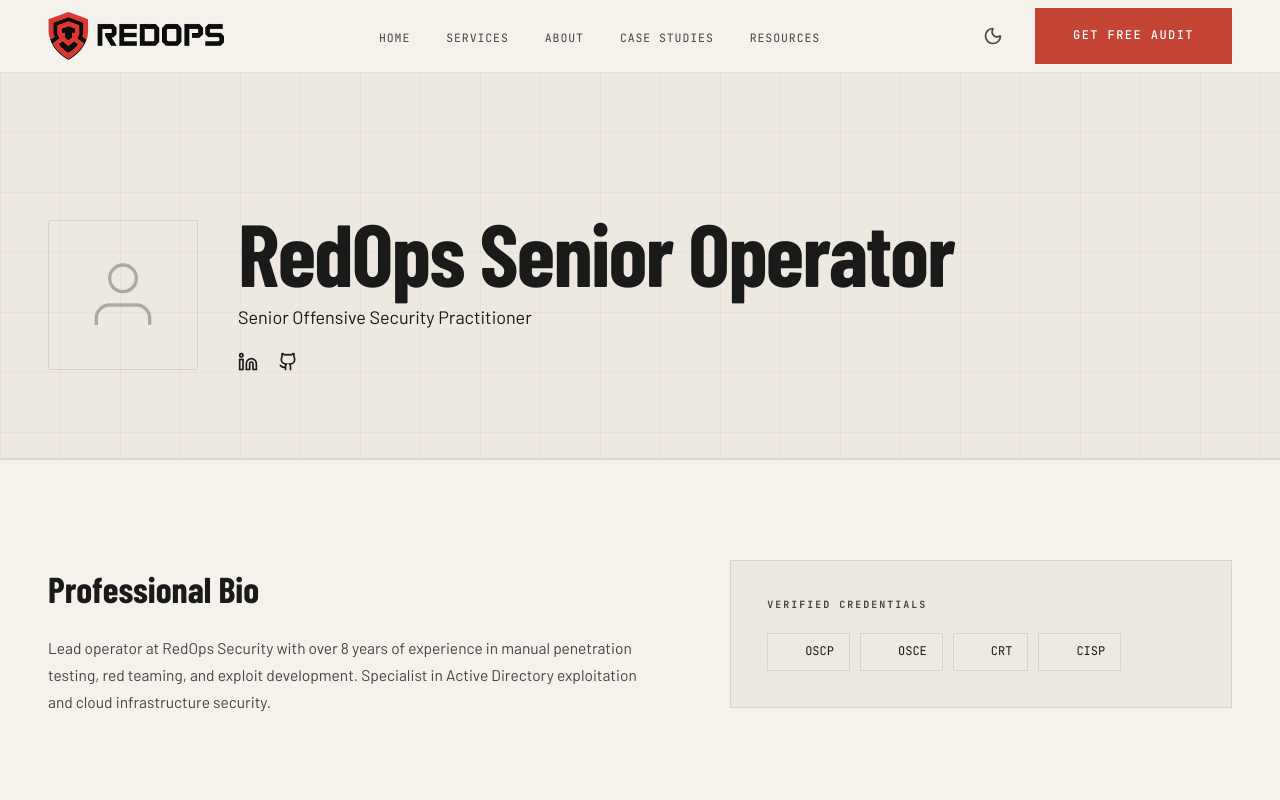
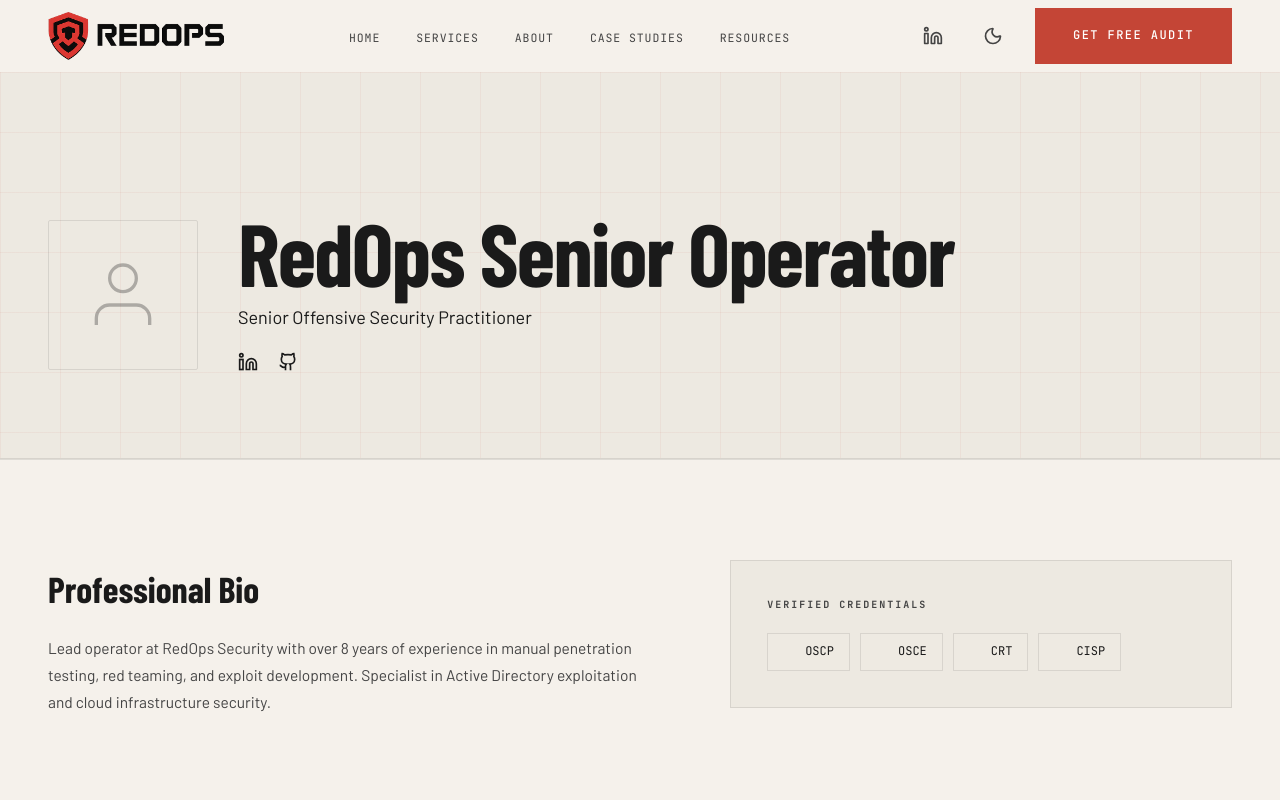
Before and after one commit to aar0n-sec/RedOpsSECURITY, a Next.js app: page /authors/redops-operator in a window 1280 px wide. Shown: the top 800 px of the page. Built offline with nearby package versions, Linux system fonts and the light colour scheme; a web font is replaced by a local one.

Commit message:
Social Media Link

```diff
--- a/src/app/layout.tsx
+++ b/src/app/layout.tsx
@@ -69,7 +69,7 @@ const organizationJsonLd = {
     url: `${SITE_URL}/contact`,
   },
   sameAs: [
-    'https://linkedin.com/company/redops-security',
+    'https://www.linkedin.com/company/redops-security',
     'https://twitter.com/redopssec',
     'https://github.com/redops-security',
   ],
--- a/src/components/Footer.tsx
+++ b/src/components/Footer.tsx
@@ -44,7 +44,7 @@ const Footer = () => {
             <div className="footer-col-title">Connect</div>
             <ul className="footer-links" style={{ marginBottom: '20px' }}>
               <li>
-                <a href="https://linkedin.com/company/redops-security" target="_blank" rel="noopener noreferrer">LinkedIn</a>
+                <a href="https://www.linkedin.com/company/redops-security" target="_blank" rel="noopener noreferrer">LinkedIn</a>
               </li>
               <li>
                 <a href="https://twitter.com/redopssec" target="_blank" rel="noopener noreferrer">X (Twitter)</a>
--- a/src/components/Navigation.tsx
+++ b/src/components/Navigation.tsx
@@ -4,7 +4,7 @@ import { useState, useEffect } from 'react';
 import Image from 'next/image';
 import Link from 'next/link';
 import { usePathname } from 'next/navigation';
-import { Moon, Sun } from 'lucide-react';
+import { Moon, Sun, Linkedin } from 'lucide-react';
 import { useTheme } from '../context/ThemeContext';
 import logoFull from '../assets/logo-full.png';
 import logoDark from '../assets/logo-dark-theme.png';
@@ -53,6 +53,16 @@ const Navigation = () => {
       </ul>
 
       <div className="nav-actions">
+        <a
+          href="https://www.linkedin.com/company/redops-security"
+          target="_blank"
+          rel="noopener noreferrer"
+          className="nav-social-link"
+          aria-label="LinkedIn"
+          title="Follow us on LinkedIn"
+        >
+          <Linkedin size={20} />
+        </a>
         <button
           onClick={toggleTheme}
           className="theme-toggle"
--- a/src/data/authors.ts
+++ b/src/data/authors.ts
@@ -17,7 +17,7 @@ export const authorsData: Record<string, Author> = {
     role: 'Senior Offensive Security Practitioner',
     bio: 'Lead operator at RedOps Security with over 8 years of experience in manual penetration testing, red teaming, and exploit development. Specialist in Active Directory exploitation and cloud infrastructure security.',
     credentials: ['OSCP', 'OSCE', 'CRT', 'CISP'],
-    linkedin: 'https://linkedin.com/company/redops-security',
+    linkedin: 'https://www.linkedin.com/company/redops-security',
     github: 'https://github.com/redops-security',
   }
 };
--- a/src/index.css
+++ b/src/index.css
@@ -235,7 +235,18 @@ body:hover #cursor {
   cursor: pointer;
 }
 
-.theme-toggle:hover {
+.nav-social-link {
+  color: var(--dark-soft);
+  display: flex;
+  align-items: center;
+  justify-content: center;
+  transition: color 0.2s, transform 0.2s;
+  padding: 8px;
+  cursor: pointer;
+}
+
+.theme-toggle:hover,
+.nav-social-link:hover {
   color: var(--red);
   transform: translateY(-1px);
 }
```
Also changed, not shown: public/llms.txt.
